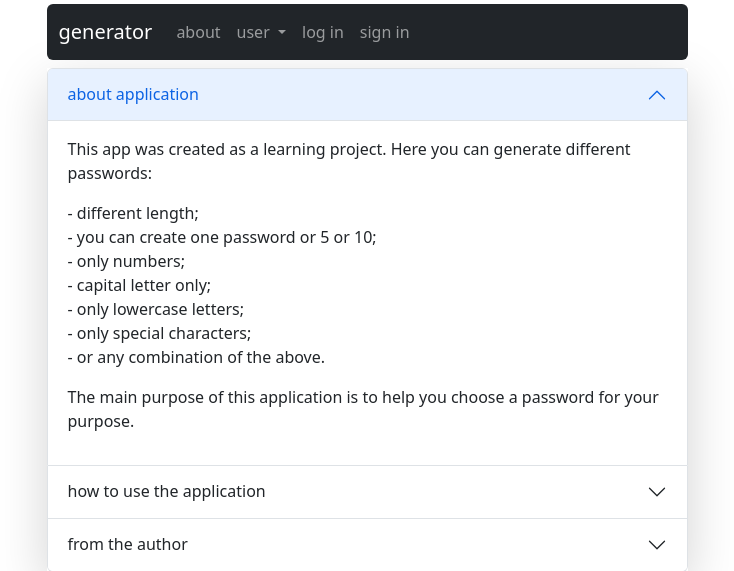
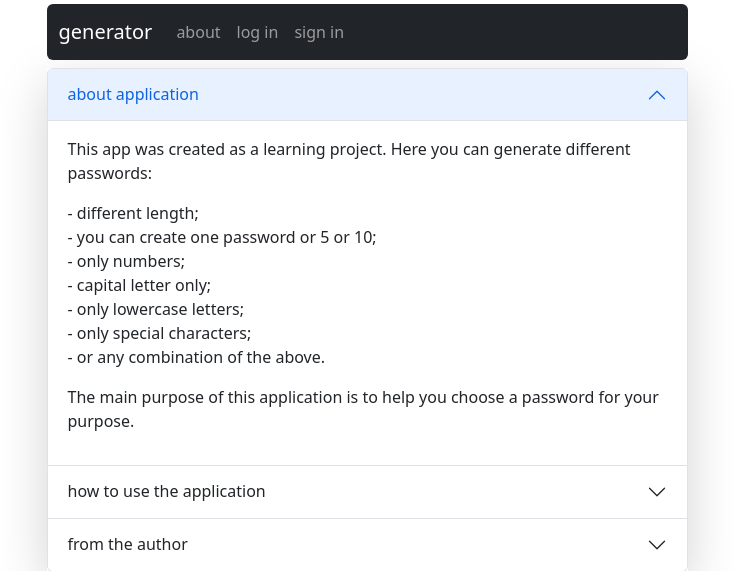
Before and after one commit to F-redy/django_projects, a Django app: template password_generator_project/templates/generator/about.html in a window 1280 px wide. Shown: the top 571 px of the page, without its empty margins (273-1007 px from the left). Run offline with Django 4.2, Linux system fonts and the light colour scheme; the template is opened without the code that fills it, so the values that code supplies are empty.

Commit message:
fix 35,47,51,53,68

```diff
--- a/password_generator_project/templates/base.html
+++ b/password_generator_project/templates/base.html
@@ -26,45 +26,52 @@
                         <span class="navbar-toggler-icon"></span>
                     </button>
                     <div class="collapse navbar-collapse" id="navbarResponsive">
-                        <ul class="navbar-nav text-end">
+                        <ul class="navbar-nav">
                             <li class="nav-item">
                                 <a class="nav-link" href="{% url 'generator:about' %}">
                                     about
                                 </a>
                             </li>
-                            {#                {% if user.is_authenticated %}#}
+
+                            {% if user.is_authenticated %}
+
                                 <li class="nav-item dropdown ">
-                                <a class="nav-link dropdown-toggle " href="#" id="navbarDropdown" role="button"
+                                    <a class="nav-link dropdown-toggle " href="#" id="navbarDropdown"
+                                       role="button"
                                        data-bs-toggle="dropdown" aria-expanded="false">
-                                    user
+                                        {{ user.username }}
                                     </a>
                                     <ul class="dropdown-menu " aria-labelledby="navbarDropdown">
                                         <li>
-                                        <a class="dropdown-item" href="#">Profile</a>
+                                            <a class="dropdown-item" href="{% url 'users:profile' user.pk %}">
+                                                Profile
+                                            </a>
                                         </li>
                                         <li><a class="dropdown-item" href="#">my passwords</a></li>
-                                    {#                            {% if user.is_superuser or user.is_stuff %}#}
-                                    {#                                <li><a class="dropdown-item" href="#">Админ-панель</a></li>#}
-                                    {#                            {% endif %}#}
+                                        {% if user.is_superuser or user.is_stuff %}
+                                            <li><a class="dropdown-item"
+                                                   href="{% url 'admin:index' %}">admin-panel</a>
+                                            </li>
+                                        {% endif %}
                                         <li>
                                             <hr class="dropdown-divider">
                                         </li>
                                         <li>
-                                        <a class="dropdown-item" href="#">
+                                            <a class="dropdown-item" href="{% url 'users:logout' %}">
                                                 Logout
                                             </a>
                                         </li>
                                     </ul>
                                 </li>
-                            {#                {% else %}#}
+                            {% else %}
                                 <li class="nav-item">
-                                <a class="nav-link" href="#">log in</a>
+                                    <a class="nav-link" href="{% url 'users:login' %}">log in</a>
                                 </li>
                                 <li class="nav-item">
-                                <a class="nav-link" href="#">sign in</a>
+                                    <a class="nav-link" href="{% url 'users:registration' %}">sign in</a>
                                 </li>
 
-                            {#                {% endif %}#}
+                            {% endif %}
 
                         </ul>
 
```
Lines whose indentation alone changed are shown as unchanged.
